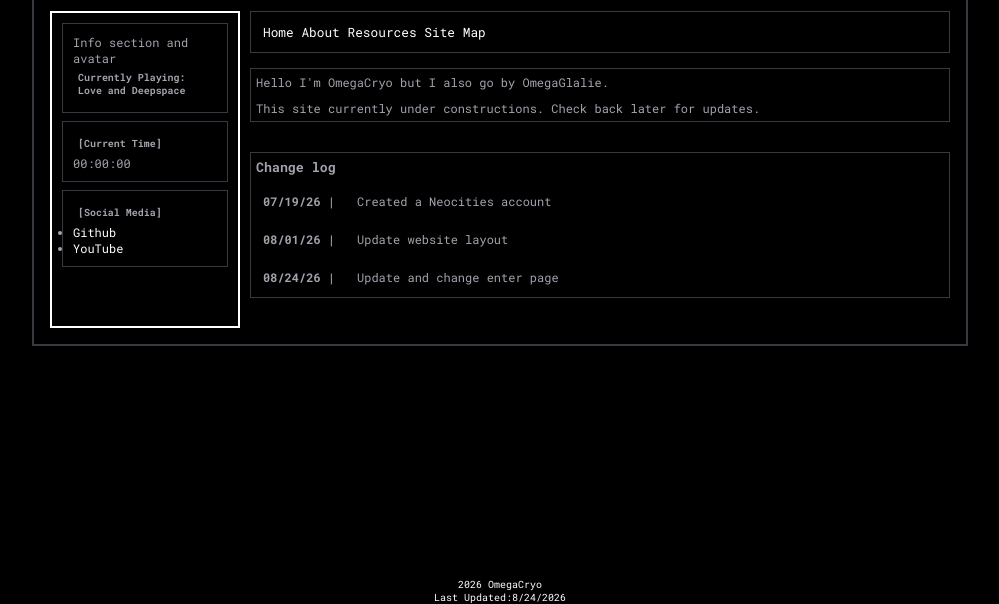
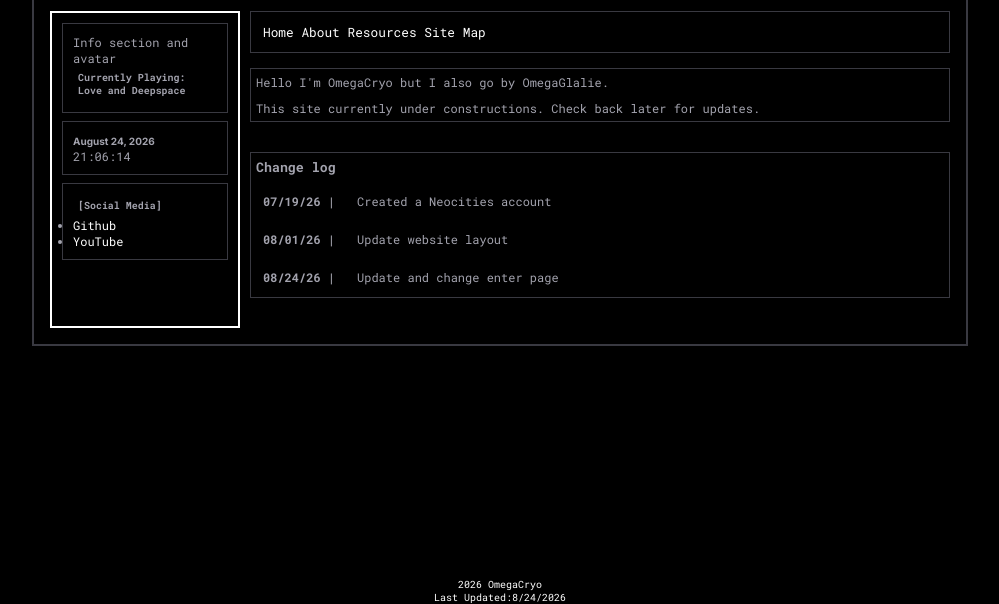
Before and after one commit to OmegaCryo/Portfolio-Project, a plain HTML site: page home.html in a window 1280 px wide. Shown: the part 196-800 px from the top of the page, without its empty margins (140-1139 px from the left). Drawn offline with Linux system fonts and the light colour scheme.

Commit message:
Clock fix -Update clock on home page - Created a override style

```diff
--- a/home.html
+++ b/home.html
@@ -22,10 +22,8 @@
           <h5>Currently Playing: Love and Deepspace</h5>
         </div>
         <div class="left-content">
-          <h5>[Current Time]</h5>
-          <div>
-            <span id="clock"> 00:00:00</span>
-          </div>
+          <span id="date" style="font-size: 10px"></span>
+          <span id="clock"> 00:00:00</span>
         </div>
         <div class="left-content">
           <h5>[Social Media]</h5>
```
